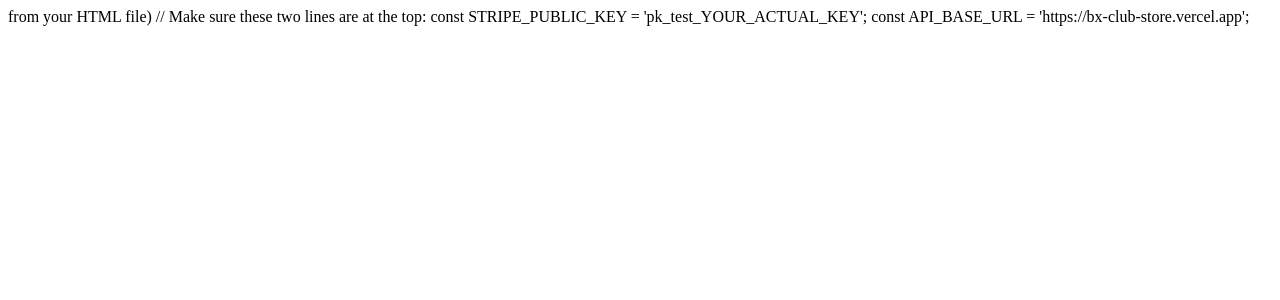
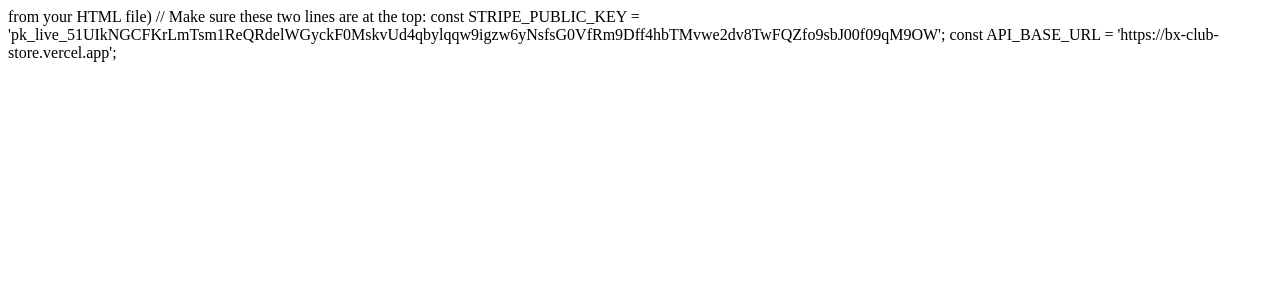
Before and after one commit to ogundehindeifaponmile-dotcom/bx-club-store, a Next.js app: page / in a window 1280 px wide. Shown: the top 300 px of the page. Built offline with nearby package versions, Linux system fonts and the light colour scheme; a web font is replaced by a local one.

Commit message:
Update Stripe public key to live key

```diff
--- a/app/page.js
+++ b/app/page.js
@@ -23,7 +23,7 @@
           // YOUR ENTIRE JAVASCRIPT GOES HERE
           // (Copy everything from <script> to </script> from your HTML file)
           // Make sure these two lines are at the top:
-          const STRIPE_PUBLIC_KEY = 'pk_test_YOUR_ACTUAL_KEY';
+          const STRIPE_PUBLIC_KEY = 'pk_live_51UIkNGCFKrLmTsm1ReQRdelWGyckF0MskvUd4qbylqqw9igzw6yNsfsG0VfRm9Dff4hbTMvwe2dv8TwFQZfo9sbJ00f09qM9OW';
           const API_BASE_URL = 'https://bx-club-store.vercel.app';
         </script>
       </body>
```
